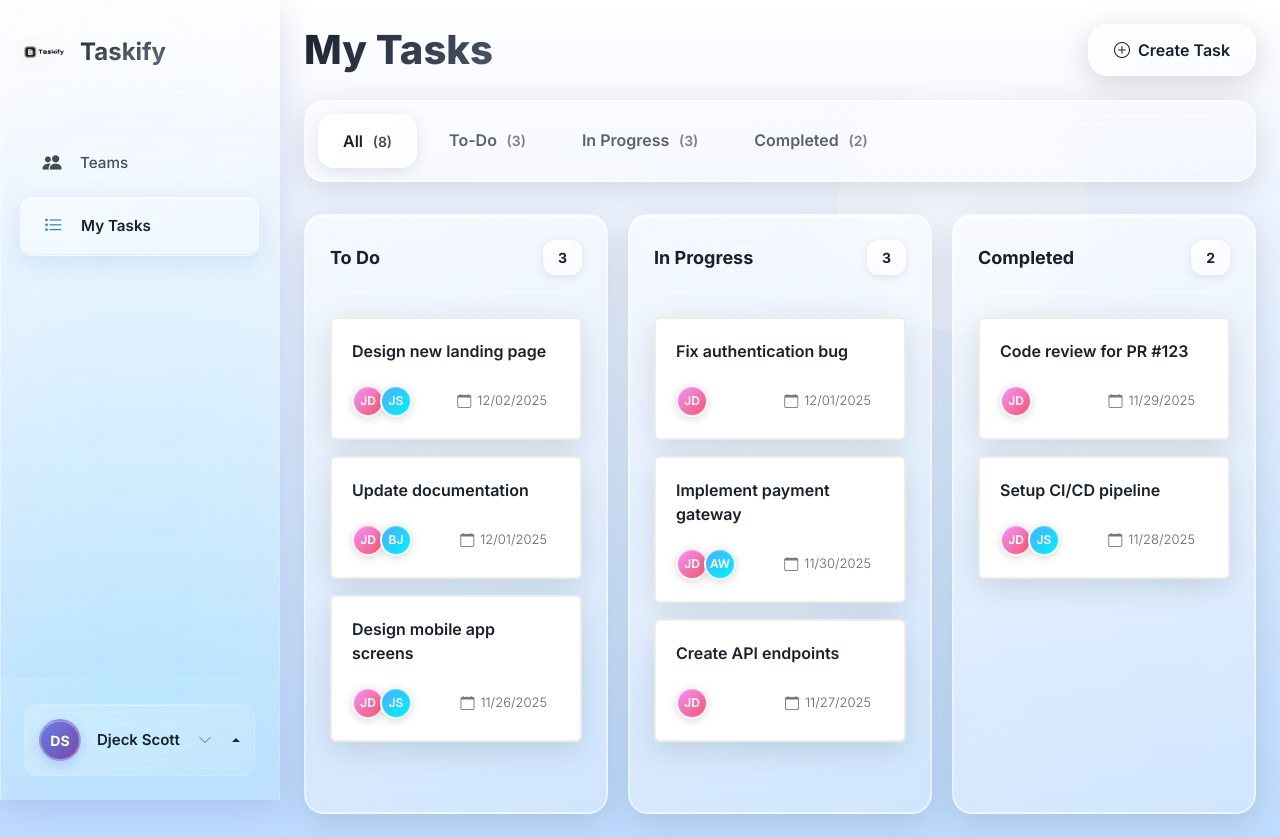
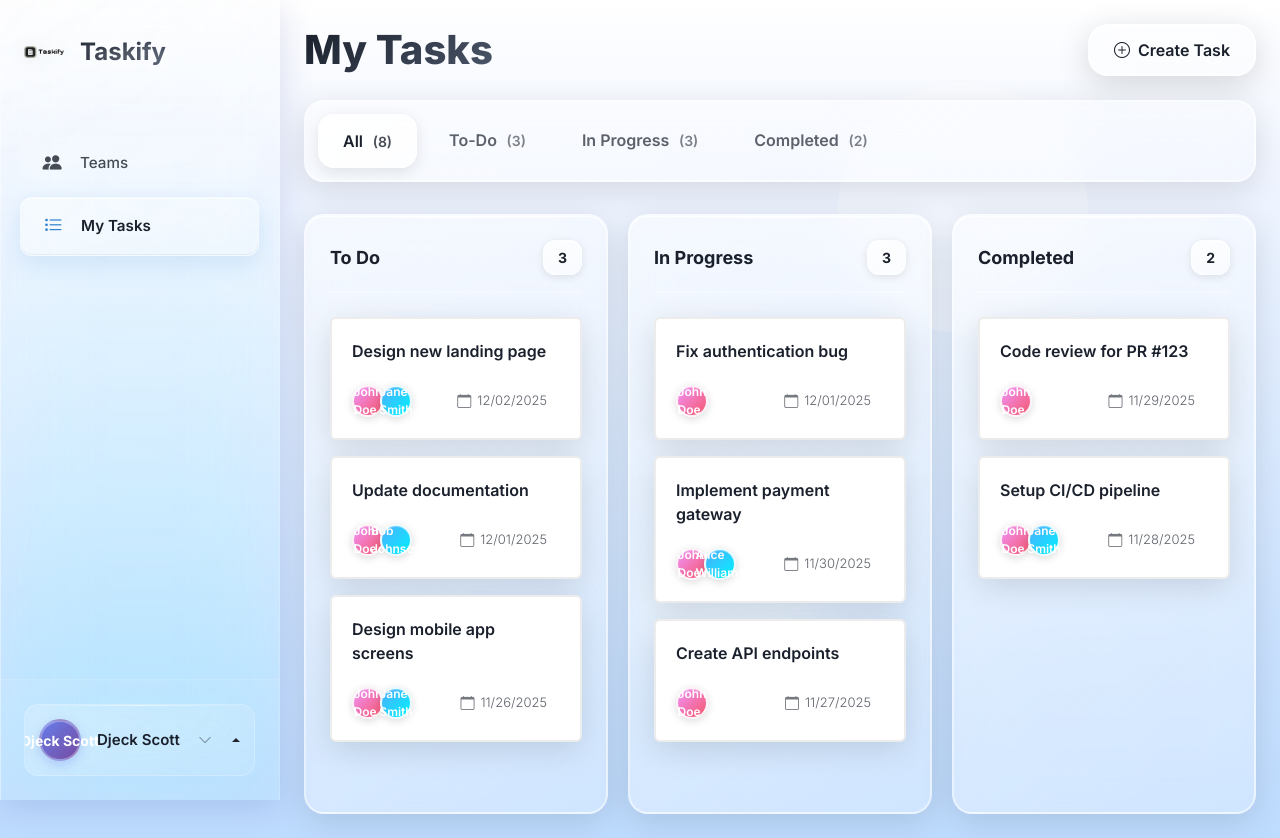
Before and after one commit to adawev/Taskify, a React (Vite) app: page /dashboard/my-tasks in a window 1280 px wide. Built offline with nearby package versions, Linux system fonts and the light colour scheme.

Commit message:
getInitials removed

```diff
--- a/src/components/Sidebar/Sidebar.jsx
+++ b/src/components/Sidebar/Sidebar.jsx
@@ -11,15 +11,6 @@ const Sidebar = () => {
     const currentUser = {
         name: 'Djeck Scott',
         avatar: null,
-    };
-
-    const getInitials = (name) => {
-        if (!name) return 'U';
-        const parts = name.trim().split(' ');
-        if (parts.length >= 2) {
-            return `${parts[0][0]}${parts[1][0]}`.toUpperCase();
-        }
-        return name.charAt(0).toUpperCase();
     };
 
     return (
@@ -54,7 +45,7 @@ const Sidebar = () => {
                             className="user-avatar"
                             style={{ background: 'linear-gradient(135deg, #667eea 0%, #764ba2 100%)' }}
                         >
-                            {getInitials(currentUser.name)}
+                            {currentUser.name}
                         </div>
                         <div className="user-info">
                             <span className="user-name">{currentUser.name}</span>
--- a/src/components/TaskCard/TaskCard.jsx
+++ b/src/components/TaskCard/TaskCard.jsx
@@ -13,14 +13,6 @@ const TaskCard = ({ task, onDragStart }) => {
         });
     };
 
-    const getInitials = (name) => {
-        if (!name) return '?';
-        const parts = name.trim().split(' ');
-        if (parts.length >= 2) {
-            return `${parts[0][0]}${parts[1][0]}`.toUpperCase();
-        }
-        return name.charAt(0).toUpperCase();
-    };
 
     const getAvatarColor = (index) => {
         const colors = [
@@ -52,7 +44,7 @@ const TaskCard = ({ task, onDragStart }) => {
                                 style={{ background: getAvatarColor(index) }}
                                 title={member.name}
                             >
-                                {getInitials(member.name)}
+                                {member.name}
                             </div>
                         ))}
                         {task.assignedTo && task.assignedTo.length > 3 && (
```
